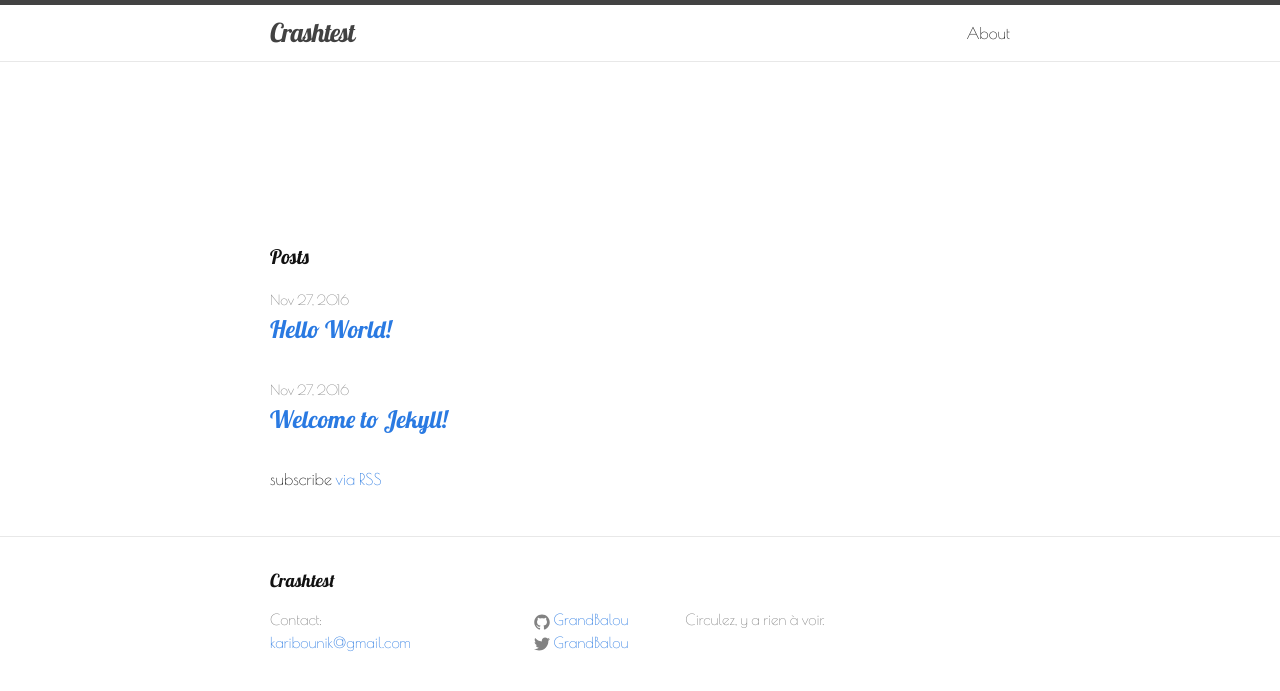
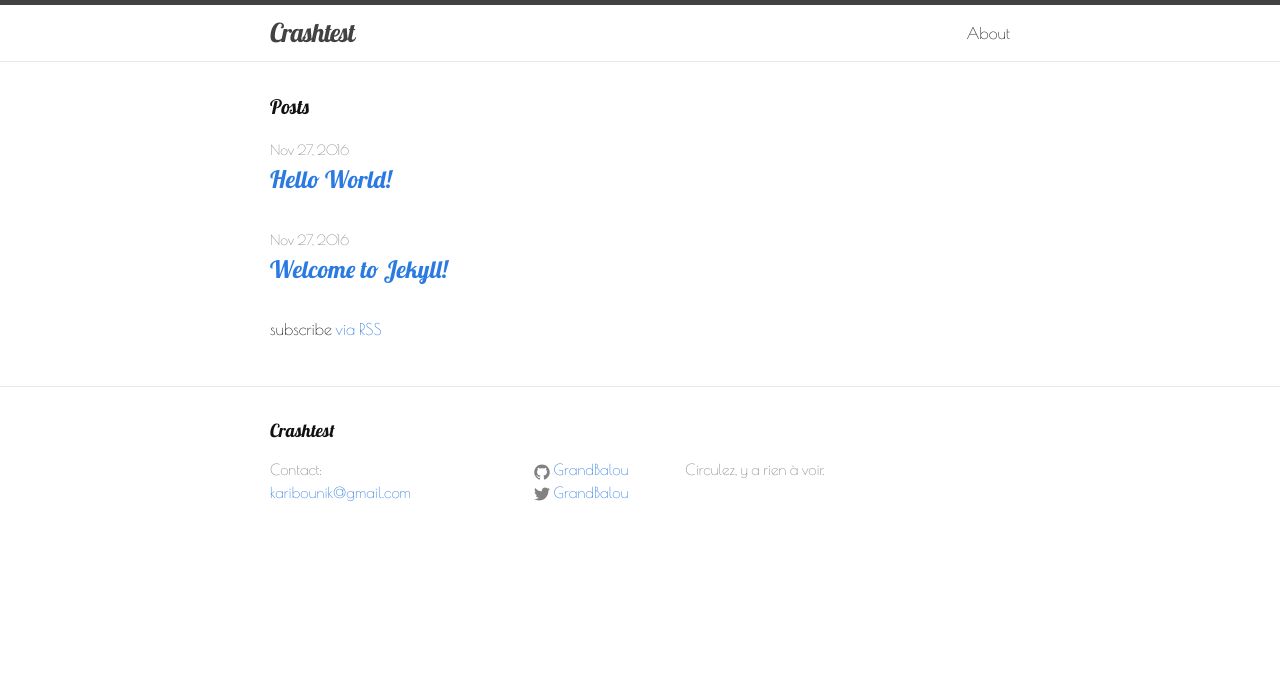
Before and after one commit to GrandBalou/grandbalou.github.io, a Jekyll site: the page built from index.html, in a window 1280 px wide. Shown: the top 691 px of the page. Built offline with Jekyll 4.4.1, drawn with Linux system fonts in a browser that asks for light colours.

Commit message:
Update _base.scss

```diff
--- a/_sass/_base.scss
+++ b/_sass/_base.scss
@@ -204,20 +204,3 @@
         }
     }
 }
-
-#home-img{
-    background: url("https://raw.githubusercontent.com/GrandBalou/GrandBalou.github.io/master/_sass/home-image.JPG")
-        no-repeat relative bottom;
-    background-size: cover;
-    width: 100%;
-    text-color: white;
-    text-align: center;
-    background-size: cover;
-    padding: 50px 0px;
-    margin-bottom: 50px;
-    line-height: 10px;
-}
-
-#home-img h1{
-    font-size: $base-font-size*3;
-}
```
